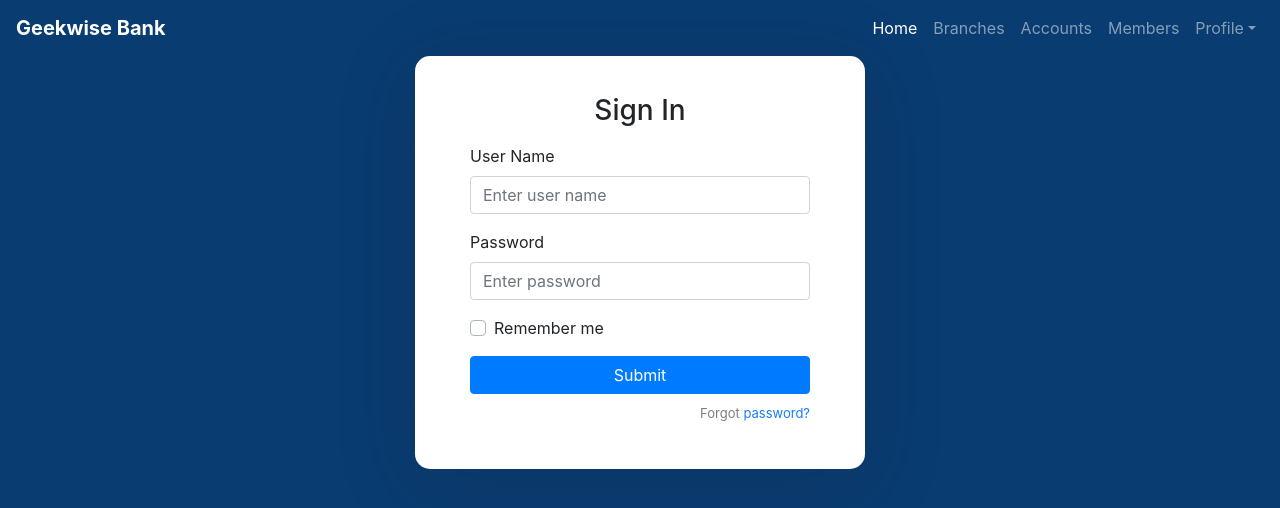
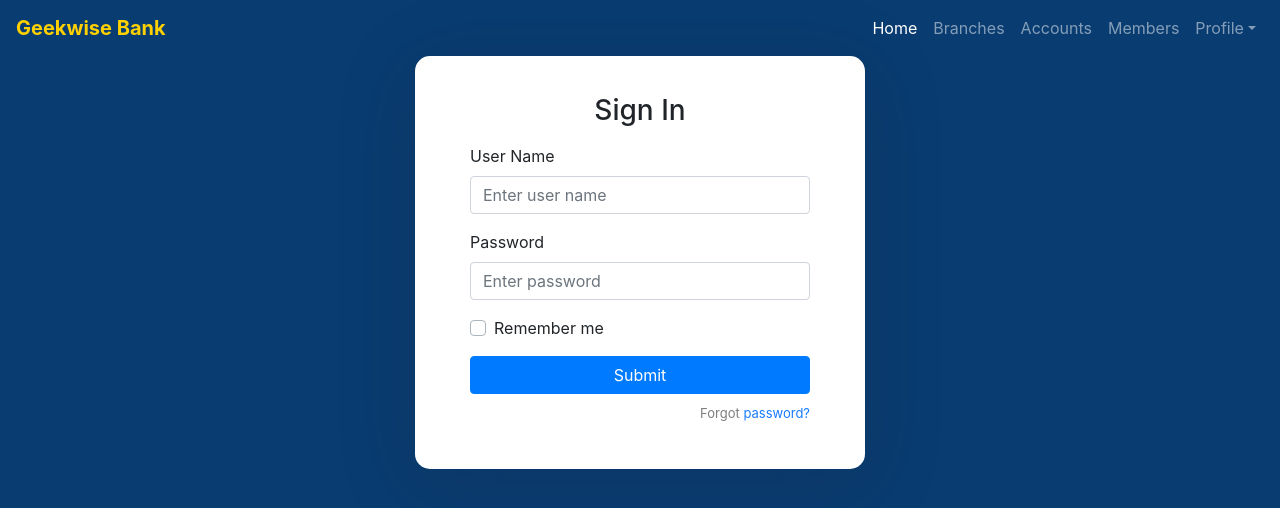
Before and after one commit to geekwise-ayanna/django.drf.react.bank.project2.0, a React (Create React App) app: page /sign-in in a window 1280 px wide. Shown: the top 508 px of the page. Built offline with nearby package versions, Linux system fonts and the light colour scheme.

Commit message:
added: classes and styles for Navbar and started working on forgot password component

```diff
--- a/src/components/Navbar.js
+++ b/src/components/Navbar.js
@@ -16,12 +16,12 @@ render() {
     <div>
       <MDBNavbar color="default-color" dark expand="md">
         <MDBNavbarBrand>
-          <strong className="white-text">Geekwise Bank</strong>
+          <strong className="NavbarTitle">Geekwise Bank</strong>
         </MDBNavbarBrand>
         <MDBNavbarToggler onClick={this.toggleCollapse} />
         <MDBCollapse id="navbarCollapse3" isOpen={this.state.isOpen} navbar>
 
-          <MDBNavbarNav right>
+          <MDBNavbarNav right className="NavbarLinks">
             <MDBNavItem active>
                 <MDBNavLink to="#!">Home</MDBNavLink>
             </MDBNavItem>
--- a/src/index.css
+++ b/src/index.css
@@ -71,3 +71,7 @@
 .forgot-password a {
   color: #167bff;
 }
+
+.NavbarTitle {
+  color: #ffd100;
+}
```
Also changed, not shown: src/components/ForgotPassword.js (added, +27 -0 lines), 1 other file (tests, documents, lock files or other folders).
